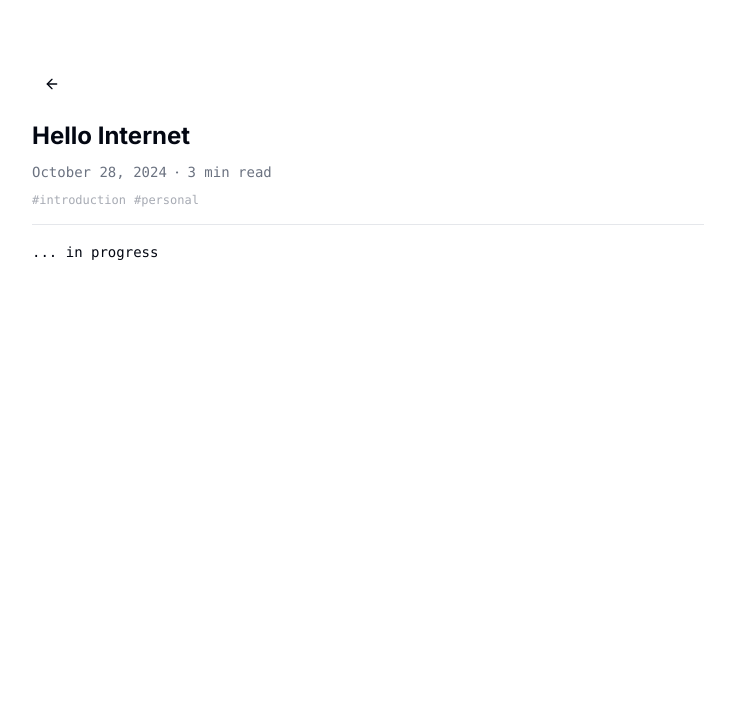
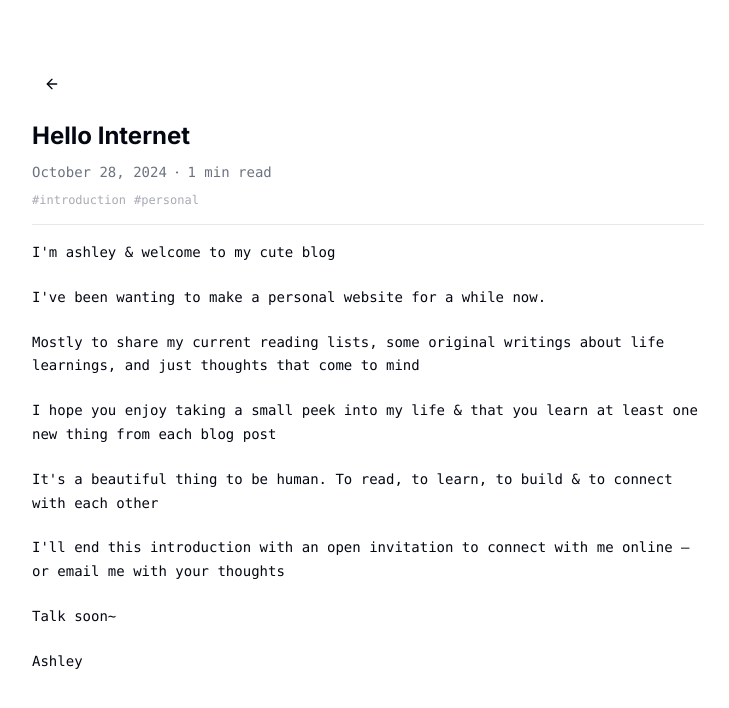
Before and after one commit to ashley-ha/my-cute-blog, a Next.js app: page /posts/first-post in a window 1280 px wide. Shown: the top 708 px of the page, without its empty margins (272-1001 px from the left). Built offline with nearby package versions, Linux system fonts and the light colour scheme.

Commit message:
recommended readings

```diff
--- a/package.json
+++ b/package.json
@@ -24,7 +24,9 @@
     "cmdk": "^0.2.0",
     "graphql": "^16.8.1",
     "graphql-scalars": "^1.23.0",
+    "gray-matter": "^4.0.3",
     "lucide-react": "^0.300.0",
+    "markdown-it": "^14.1.0",
     "next": "14.2.1",
     "react": "^18",
     "react-dom": "^18",
@@ -39,6 +41,7 @@
   },
   "devDependencies": {
     "@types/connect": "^3.4.38",
+    "@types/markdown-it": "^14.1.2",
     "@types/node": "^20",
     "@types/react": "^18",
     "@types/react-dom": "^18",
--- a/src/app/globals.css
+++ b/src/app/globals.css
@@ -78,3 +78,91 @@
 .print-force-new-page {
   page-break-before: always;
 }
+
+.markdown-content {
+  /* Basic text styling */
+  line-height: 1.7;
+  margin-bottom: 1.5em;
+}
+
+.markdown-content h1,
+.markdown-content h2,
+.markdown-content h3,
+.markdown-content h4,
+.markdown-content h5,
+.markdown-content h6 {
+  font-weight: 600;
+  margin-top: 1.5em;
+  margin-bottom: 0.75em;
+}
+
+.markdown-content h1 {
+  font-size: 1.875rem;
+}
+.markdown-content h2 {
+  font-size: 1.5rem;
+}
+.markdown-content h3 {
+  font-size: 1.25rem;
+}
+.markdown-content h4 {
+  font-size: 1.125rem;
+}
+
+.markdown-content p {
+  margin-bottom: 1.5em;
+}
+
+.markdown-content ul,
+.markdown-content ol {
+  margin-left: 1.5em;
+  margin-bottom: 1.5em;
+}
+
+.markdown-content li {
+  margin-bottom: 0.5em;
+}
+
+.markdown-content a {
+  color: #3b82f6;
+  text-decoration: underline;
+}
+
+.markdown-content blockquote {
+  border-left: 4px solid #e5e7eb;
+  margin-left: 0;
+  margin-right: 0;
+  padding-left: 1em;
+  font-style: italic;
+  color: #6b7280;
+}
+
+.markdown-content code {
+  background-color: #f3f4f6;
+  padding: 0.2em 0.4em;
+  border-radius: 0.25em;
+  font-size: 0.875em;
+}
+
+.dark .markdown-content code {
+  background-color: #374151;
+}
+
+.markdown-content pre {
+  background-color: #f3f4f6;
+  padding: 1em;
+  border-radius: 0.5em;
+  overflow-x: auto;
+  margin-bottom: 1.5em;
+}
+
+.dark .markdown-content pre {
+  background-color: #374151;
+}
+
+.markdown-content img {
+  max-width: 100%;
+  height: auto;
+  margin: 1.5em 0;
+  border-radius: 0.5em;
+}
--- a/src/app/page.tsx
+++ b/src/app/page.tsx
@@ -3,13 +3,12 @@ import { Section } from "@/components/ui/section";
 import { GlobeIcon, MailIcon } from "lucide-react";
 import { Button } from "@/components/ui/button";
 import { HOME } from "@/data/home";
-import { posts } from "@/data/posts/posts";
 import { PostCard } from '@/components/PostCard';
 import { getAllPosts } from '@/data/posts/posts';
 import Image from 'next/image'
 import Link from 'next/link'
 import { Separator } from "@/components/ui/separator";
-import { getReadingList } from '@/data/posts/readings';
+import { getReadingList } from '@/data/readings/readings';
 import { ReadingList } from '@/components/ReadingList';
 
 
--- a/src/app/posts/[slug]/page.tsx
+++ b/src/app/posts/[slug]/page.tsx
@@ -1,12 +1,18 @@
-// app/posts/[slug]/page.tsx
-import type { Metadata } from "next"
-import { getPostBySlug } from "@/data/posts/posts";
+import type { Metadata } from "next";
+import { getPostBySlug } from "@/data/posts/posts"; // Updated import path
 import { formatDate } from "@/lib/utils";
 import { notFound } from "next/navigation";
 import Link from "next/link";
 import { Button } from "@/components/ui/button";
 import { ArrowLeft } from "lucide-react";
 import { Separator } from "@/components/ui/separator";
+import MarkdownIt from 'markdown-it';
+
+const md = new MarkdownIt({
+  html: true,
+  breaks: true,
+  linkify: true,
+});
 
 type Props = {
   params: { slug: string }
@@ -19,7 +25,7 @@ interface PostPageProps {
 }
 
 export async function generateMetadata({ params }: Props): Promise<Metadata> {
-  const post = getPostBySlug(params.slug)
+  const post = getPostBySlug(params.slug);
 
   if (!post) {
     return {
@@ -39,6 +45,9 @@ export default function PostPage({ params }: PostPageProps) {
   if (!post) {
     notFound();
   }
+
+  // Convert Markdown content to HTML
+  const contentHtml = md.render(post.content);
 
   return (
     <main className="container relative mx-auto min-h-screen flex flex-col scroll-my-12 overflow-auto p-4 print:p-12 md:p-16">
@@ -83,9 +92,10 @@ export default function PostPage({ params }: PostPageProps) {
 
           <Separator className="my-4" />
 
-            <div className="font-mono text-sm leading-relaxed">
-              {post.content}
-            </div>
+          <div
+            className="font-mono text-sm leading-relaxed markdown-content"
+            dangerouslySetInnerHTML={{ __html: contentHtml }}
+          />
         </article>
       </div>
     </main>
--- a/src/app/readings/page.tsx
+++ b/src/app/readings/page.tsx
@@ -1,6 +1,9 @@
 // app/readings/page.tsx
 import { ReadingList } from "@/components/ReadingList";
-import { getReadingList } from "@/data/posts/readings";
+import { getReadingList } from "@/data/readings/readings";
+import Link from 'next/link';
+import { Button } from "@/components/ui/button";
+import { ArrowLeft } from "lucide-react";
 
 export default function ReadingsPage() {
   const readingList = getReadingList();
@@ -8,15 +11,22 @@ export default function ReadingsPage() {
   return (
     <main className="container relative mx-auto min-h-screen flex flex-col scroll-my-12 overflow-auto p-4 print:p-12 md:p-16">
       <div className="mx-auto w-full max-w-2xl flex flex-col gap-2">
+      <div className="flex items-center">
+          <Link href="/">
+            <Button variant="ghost" size="icon" className="mr-2">
+              <ArrowLeft className="h-4 w-4" />
+            </Button>
+          </Link>
+        </div>
         <div className='text-start space-y-1.5'>
           <h2 className="text-xl font-bold">Reading List</h2>
           <p className="ml-0.5 text-pretty font-mono text-sm text-muted-foreground print:text-[12px]">
-            All reads & resources
+            ashleys reads & recommendations
           </p>
         </div>
         <ReadingList
           items={readingList}
-          limit={undefined}
+          limit={100}
           showViewAll={false}
         />
       </div>
--- /dev/null
+++ b/src/components/PostContent.tsx
@@ -0,0 +1,22 @@
+import MarkdownIt from 'markdown-it';
+import { Post } from '@/app/types/posts';
+
+const md = new MarkdownIt({
+  html: true,
+  breaks: true,
+  linkify: true,
+});
+
+interface PostContentProps {
+  post: Post;
+}
+
+export function PostContent({ post }: PostContentProps) {
+  const htmlContent = md.render(post.content);
+
+  return (
+    <article className="prose prose-neutral dark:prose-invert max-w-none">
+      <div dangerouslySetInnerHTML={{ __html: htmlContent }} />
+    </article>
+  );
+}
--- a/src/components/ReadingList.tsx
+++ b/src/components/ReadingList.tsx
@@ -54,7 +54,7 @@ interface ReadingListProps {
               align="start"
             >
               <p className="text-pretty text-muted-foreground/80">
-              &quot;{item.thoughts}&quot;
+              {item.thoughts}
               </p>
             </HoverCardContent>
           )}
@@ -106,7 +106,7 @@ interface ReadingListProps {
                 variant="outline"
                 className="font-mono text-xs text-muted-foreground/60"
               >
-                view all readings →
+                all readings →
               </Button>
             </Link>
           </div>
--- /dev/null
+++ b/src/data/posts/first-post.md
@@ -0,0 +1,23 @@
+---
+title: "Hello Internet"
+description: "im ashley, welcome :)"
+date: "2024-10-28"
+draft: false
+tags: ["introduction", "personal"]
+---
+
+I'm ashley & welcome to my cute blog
+
+I've been wanting to make a personal website for a while now.
+
+Mostly to share my current reading lists, some original writings about life learnings, and just thoughts that come to mind
+
+I hope you enjoy taking a small peek into my life & that you learn at least one new thing from each blog post
+
+It's a beautiful thing to be human. To read, to learn, to build & to connect with each other
+
+I'll end this introduction with an open invitation to connect with me online — or email me with your thoughts
+
+Talk soon~
+
+Ashley
--- a/src/data/posts/posts.tsx
+++ b/src/data/posts/posts.tsx
@@ -1,37 +1,64 @@
 // data/posts.ts
 import { Post } from '@/app/types/posts';
-
-export const posts: Post[] = [
-  {
-    slug: 'first-post',
-    title: 'Hello Internet',
-    description: 'im ashley, welcome :)',
-    date: '2024-10-28',
-    draft: false,
-    content: '... in progress',
-    tags: ['introduction', 'personal'],
-    readingTime: '3 min read'
-  },
-  {
-    slug: 'second-post',
-    title: 'Thirty Thoughts',
-    description: 'thirty life learnings approaching my thirieth rotation around the sun',
-    date: '2024-10-29',
-    draft: false,
-    content: '... in progress',
-    tags: ['personal'],
-    readingTime: '3 min read'
-  },
-
-];
+import fs from 'fs';
+import path from 'path';
+import matter from 'gray-matter';
 
 // Helper functions
-export function getAllPosts() {
-  return posts
+const postsDirectory = path.join(process.cwd(), 'src/data/posts');
+
+export function getAllPosts(): Post[] {
+  const fileNames = fs.readdirSync(postsDirectory);
+  const allPostsData = fileNames
+    .filter(fileName => fileName.endsWith('.md'))
+    .map(fileName => {
+      const slug = fileName.replace(/\.md$/, '');
+      const fullPath = path.join(postsDirectory, fileName);
+      const fileContents = fs.readFileSync(fullPath, 'utf8');
+
+      const { data, content } = matter(fileContents);
+
+      return {
+        slug,
+        title: data.title,
+        description: data.description,
+        date: data.date,
+        draft: data.draft ?? false,
+        content: content,
+        tags: data.tags || [],
+        readingTime: calculateReadingTime(content)
+      } as Post;
+    });
+
+  return allPostsData
     .filter(post => !post.draft)
     .sort((a, b) => new Date(b.date).getTime() - new Date(a.date).getTime());
 }
 
-export function getPostBySlug(slug: string) {
-  return posts.find(post => post.slug === slug);
-}
+export function getPostBySlug(slug: string): Post | undefined {
+    try {
+      const fullPath = path.join(postsDirectory, `${slug}.md`);
+      const fileContents = fs.readFileSync(fullPath, 'utf8');
+      const { data, content } = matter(fileContents);
+
+      return {
+        slug,
+        title: data.title,
+        description: data.description,
+        date: data.date,
+        draft: data.draft ?? false,
+        content: content,
+        tags: data.tags || [],
+        readingTime: calculateReadingTime(content)
+      };
+    } catch {
+      return undefined;
+    }
+  }
+
+  function calculateReadingTime(content: string): string {
+    const wordsPerMinute = 200;
+    const words = content.trim().split(/\s+/).length;
+    const minutes = Math.ceil(words / wordsPerMinute);
+    return `${minutes} min read`;
+  }
--- a/src/data/posts/readings.tsx
+++ /dev/null
@@ -1,38 +0,0 @@
-// data/reading.ts
-import { ReadingItem } from '@/app/types/readings';
-
-export const readingList: ReadingItem[] = [
-  {
-    title: "Man-Computer Symbiosis",
-    url: "https://groups.csail.mit.edu/medg/people/psz/Licklider.html",
-    author: "J. C. R. Licklider",
-    type: "article",
-    note: "1960's (!!) article on human-computer interaction",
-    thoughts: "etc"
-  },
-  {
-    title: "Works In Progress",
-    url: "https://worksinprogress.co/",
-    type: "blog",
-    note: "new and underrated ideas to improve the world"
-  },
-  {
-    title: "Technology Without Industry",
-    url: "https://geohot.github.io/blog/jekyll/update/2021/01/18/technology-without-industry.html",
-    author: "George Hotz",
-    type: "article",
-    note: "STOP BUILDING SHITTY TECHNOLOGY"
-  },
-  {
-    title: "You Are Not Late",
-    url: "https://kk.org/thetechnium/you-are-not-late/",
-    author: "The Technium",
-    type: "article",
-    note: "I promise you are not late; just ✨ go build things ✨"
-  },
-  // Add more items as needed
-];
-
-export function getReadingList() {
-  return readingList;
-}
--- /dev/null
+++ b/src/data/readings/readings.tsx
@@ -0,0 +1,49 @@
+// data/reading.ts
+import { ReadingItem } from '@/app/types/readings';
+
+export const readingList: ReadingItem[] = [
+  {
+    title: "Man-Computer Symbiosis",
+    url: "https://groups.csail.mit.edu/medg/people/psz/Licklider.html",
+    author: "J. C. R. Licklider",
+    type: "article",
+    note: "1960's (!!) article on human-computer interaction",
+    thoughts: "i still cant believe this was written in the 60's. Licklider was truly ahead of his time"
+  },
+  {
+    title: "Works In Progress",
+    url: "https://worksinprogress.co/",
+    type: "blog",
+    note: "new and underrated ideas to improve the world",
+    thoughts: "just a fantastic blog"
+  },
+  {
+    title: "Technology Without Industry",
+    url: "https://geohot.github.io/blog/jekyll/update/2021/01/18/technology-without-industry.html",
+    author: "George Hotz",
+    type: "article",
+    note: "STOP BUILDING SHITTY TECHNOLOGY",
+    thoughts: "andrej karpathy shared this recently and i cant stop thinking about it"
+  },
+  {
+    title: "You Are Not Late",
+    url: "https://kk.org/thetechnium/you-are-not-late/",
+    author: "The Technium",
+    type: "article",
+    note: "I promise you are not late; just ✨ go build things ✨",
+    thoughts: "even though this is from 2014, i still found this relavent and fitting for todays world. esp with everyone saying things like 'ai will take all the jobs and startups will die'. bunch of nonsense!"
+  },
+  {
+    title: "You Are Late",
+    url: "https://kk.org/thetechnium/you-are-not-late/",
+    author: "The Technium",
+    type: "article",
+    note: "I promise you are not late; just ✨ go build things ✨",
+    thoughts: "even though this is from 2014, i still found this relavent and fitting for todays world. esp with everyone saying things like 'ai will take all the jobs and startups will die'. bunch of nonsense!"
+  },
+  // more items placeholder..
+];
+
+export function getReadingList() {
+  return readingList;
+}
```
Also changed, not shown: src/data/posts/second-post.md (added, +9 -0 lines), 2 other files (tests, documents, lock files or other folders). Lines whose indentation alone changed are shown as unchanged.
